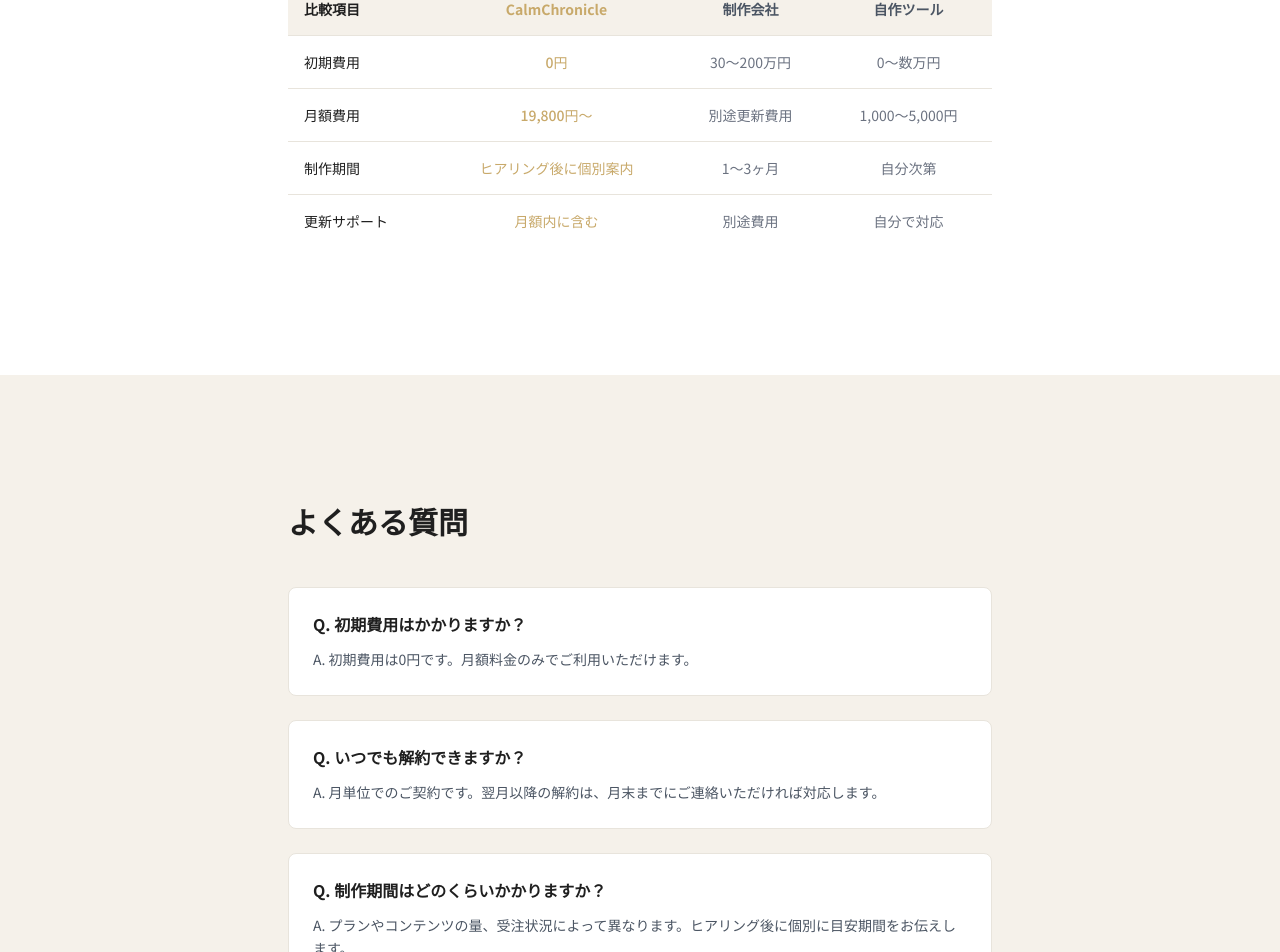
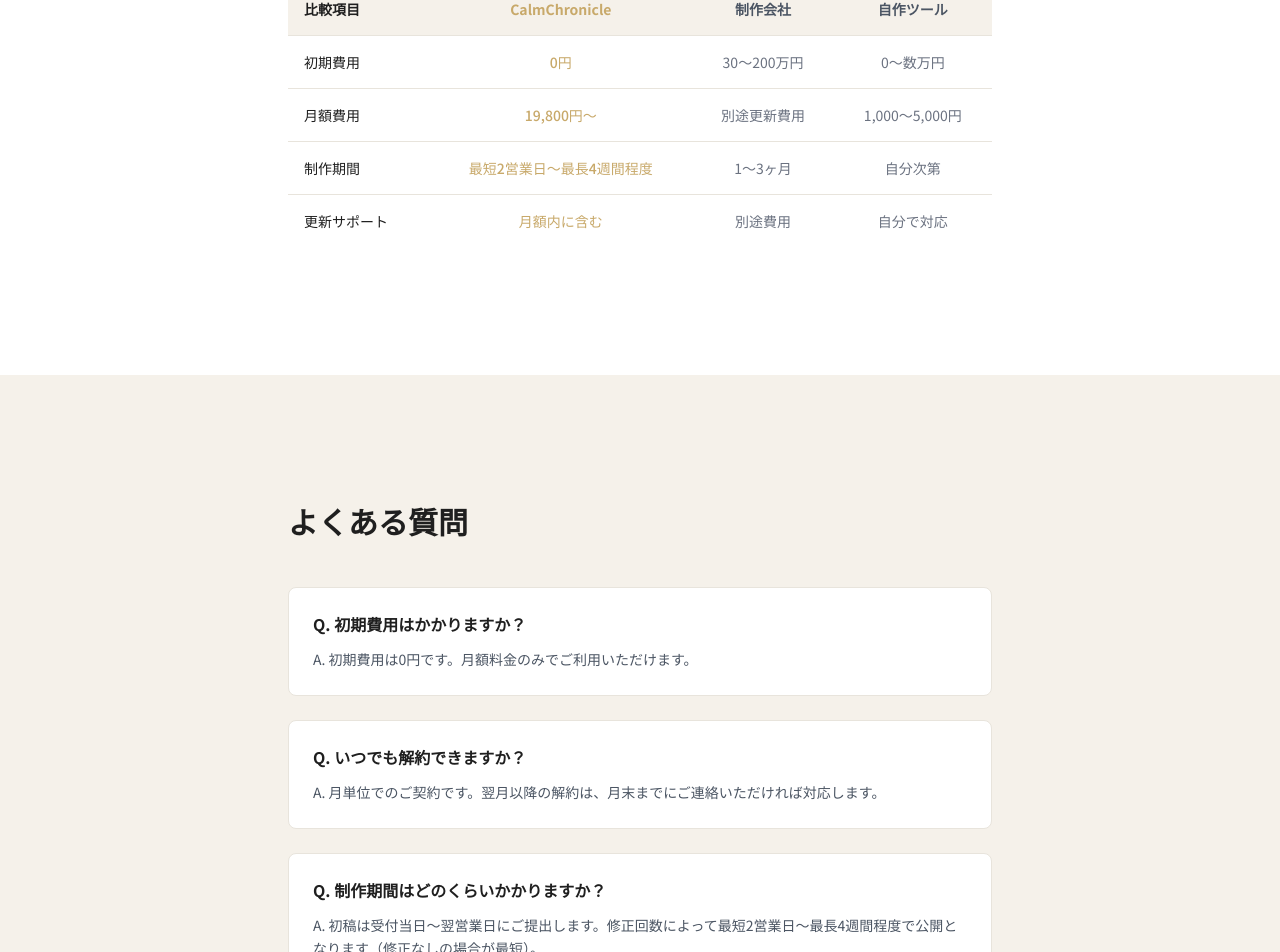
Before and after one commit to uruzugan/calm-chronicle-site, a Next.js app: page /lp in a window 1280 px wide. Shown: the part 3032-3984 px from the top of the page. Built offline with nearby package versions, Linux system fonts and the light colour scheme.

Commit message:
制作期間を「初稿は受付当日〜翌営業日、最短2営業日〜最長4週間」に統一

```diff
--- a/app/faq/page.tsx
+++ b/app/faq/page.tsx
@@ -18,7 +18,7 @@
   },
   {
     question: '制作期間はどのくらいですか？',
-    answer: 'プランやコンテンツの量、受注状況によって異なります。ヒアリング後に個別に目安期間をお伝えします。',
+    answer: '初稿は受付当日〜翌営業日にご提出します。修正回数によって最短2営業日〜最長4週間程度で公開となります（修正なしの場合が最短）。',
   },
   {
     question: '更新はどのくらいの頻度でできますか？',
--- a/app/legal/page.tsx
+++ b/app/legal/page.tsx
@@ -19,7 +19,7 @@
   { label: '販売価格', value: 'BASICプラン：¥19,800/月（税抜）、STANDARDプラン：¥39,800/月（税抜）、PROプラン：¥69,800/月（税抜）' },
   { label: '支払方法', value: 'クレジットカード決済（Stripe）' },
   { label: '支払時期', value: '毎月の契約更新日に自動決済されます。' },
-  { label: 'サービス提供時期', value: '契約成立後、ヒアリングおよび受注状況に応じた期間内にサービスを提供します。目安期間はヒアリング後に個別にお伝えします。' },
+  { label: 'サービス提供時期', value: '初稿は受付当日〜翌営業日にご提出します。修正回数によって最短2営業日〜最長4週間程度での公開となります。' },
   { label: 'キャンセル・返品について', value: '月額制のため、解約は翔月以降に適用されます。当月分の返金は原則承っておりません。ただし、サービス提供前のキャンセルについては、個別にご相談ください。' },
   { label: '動作環境', value: '最新バージョンのChrome、Firefox、Safari、Edgeに対応しています。' },
 ];
--- a/app/lp/page.tsx
+++ b/app/lp/page.tsx
@@ -48,7 +48,7 @@
   },
   {
     q: "制作期間はどのくらいかかりますか？",
-    a: "プランやコンテンツの量、受注状況によって異なります。ヒアリング後に個別に目安期間をお伝えします。",
+    a: "初稿は受付当日〜翌営業日にご提出します。修正回数によって最短2営業日〜最長4週間程度で公開となります（修正なしの場合が最短）。",
   },
   {
     q: "修正回数を超えた場合はどうなりますか？",
@@ -271,7 +271,7 @@
                   {[
                     ["初期費用", "0円", "30〜200万円", "0〜数万円"],
                     ["月額費用", "19,800円〜", "別途更新費用", "1,000〜5,000円"],
-                    ["制作期間", "ヒアリング後に個別案内", "1〜3ヶ月", "自分次第"],
+                    ["制作期間", "最短2営業日〜最長4週間程度", "1〜3ヶ月", "自分次第"],
                     ["更新サポート", "月額内に含む", "別途費用", "自分で対応"],
                   ].map(([item, calm, agency, diy]) => (
                     <tr key={item} className="border-t" style={{ borderColor: "#E8E4DC" }}>
--- a/app/process/page.tsx
+++ b/app/process/page.tsx
@@ -6,7 +6,7 @@
 export const metadata: Metadata = {
   title: "制作の流れ｜ホームページ制作の手順・スケジュール",
   description:
-    "CalmChronicleのホームページ制作の流れをご説明します。LINEでの無料相談から公開・運用サポートまで、コンテンツの量によって制作期間は異なりますが、ヒアリング後に目安期間をお伝えします。",
+    "CalmChronicleのホームページ制作の流れをご説明します。初稿は受付当日〜翌営業日にご提出。修正回数によって最短2営業日〜最長4週間程度で公開となります。",
   alternates: {
     canonical: "https://calm-chronicle.vercel.app/process",
   },
@@ -76,7 +76,7 @@
             </h1>
             <p className="text-lg text-gray-600 leading-relaxed">
               LINEでの無料相談から公開・運用サポートまで、すべてオンラインで完結します。
-              コンテンツの量によって制作期間は異なります。ヒアリング後に目安期間をお伝えします。
+              初稿は受付当日〜翌営業日にご提出します。修正回数によって最短2営業日〜最長4週間程度で公開となります。
             </p>
           </div>
         </section>
--- a/data/articles.ts
+++ b/data/articles.ts
@@ -66,7 +66,7 @@
     icon: "\u26a1",
     excerpt: "\u30db\u30fc\u30e0\u30da\u30fc\u30b8\u5236\u4f5c\u306f\u3001\u3082\u3046\u300c\u6570\u30f6\u6708\u5f85\u3064\u3082\u306e\u300d\u3067\u306f\u3042\u308a\u307e\u305b\u3093\u3002Calm AI\u306a\u3089\u3001\u6700\u77ed\u7fcc\u55b6\u696d\u65e5\u3067\u5b8c\u6210\u3002\u305d\u306e\u5f8c\u3082\u3001\u6708\u5358\u4f4d\u3067\u6539\u5584\u3057\u7d9a\u3051\u307e\u3059\u3002",
     content: `<h2>「ホームページは数ヶ月かかる」は過去の話</h2>
-      <p>従来のホームページ制作では、ヒアリング・設計・デザイン・コーディング・テスト・修正……と多くの工程があり、完成まで2〜3ヶ月かかることが一般的でした。しかし、AIの進化により、この常識が大きく変わりました。Calm Chronicleでは、AIを活用した制作プロセスにより、制作期間を大幅に短縮しています。なお、制作期間はプランやコンテンツの量、受注状況によって異なります。ヒアリング後に個別に目安期間をお伝えします。</p>
+      <p>従来のホームページ制作では、ヒアリング・設計・デザイン・コーディング・テスト・修正……と多くの工程があり、完成まで2〜3ヶ月かかることが一般的でした。しかし、AIの進化により、この常識が大きく変わりました。Calm Chronicleでは、AIを活用した制作プロセスにより、制作期間を大幅に短縮しています。なお、制作期間は初稿は受付当日〜翌営業日にご提出します。修正回数によって最短2営業日〜最長4週間程度で公開となります（修正なしの場合が最短）。</p>
       <h2>スピード制作を実現する3つの要素</h2>
       <h3>1. AIによるデザイン自動生成</h3>
       <p>ヒアリング内容をもとに、AIが最適なデザインを自動生成します。従来は数日かかっていたデザイン工程が、数時間で完了します。</p>
@@ -79,7 +79,7 @@
         <li><strong>LINEで無料相談（30分〜1時間）</strong>：ビジネスの目標・デザインの好み・必要な機能をヒアリング</li>
         <li><strong>プランのご提案</strong>：最適なプランと概算費用をご提案</li>
         <li><strong>契約・決済（当日）</strong>：Stripeで安全にお支払い</li>
-        <li><strong>制作開始</strong>：AIを活用した高品質制作（期間はヒアリング後に個別に案内）</li>
+        <li><strong>制作開始・初稿提出</strong>：受付当日〜翌営業日に初稿をご提出</li>
         <li><strong>確認・修正</strong>：ご要望に応じて修正</li>
         <li><strong>公開！</strong></li>
       </ol>
```
